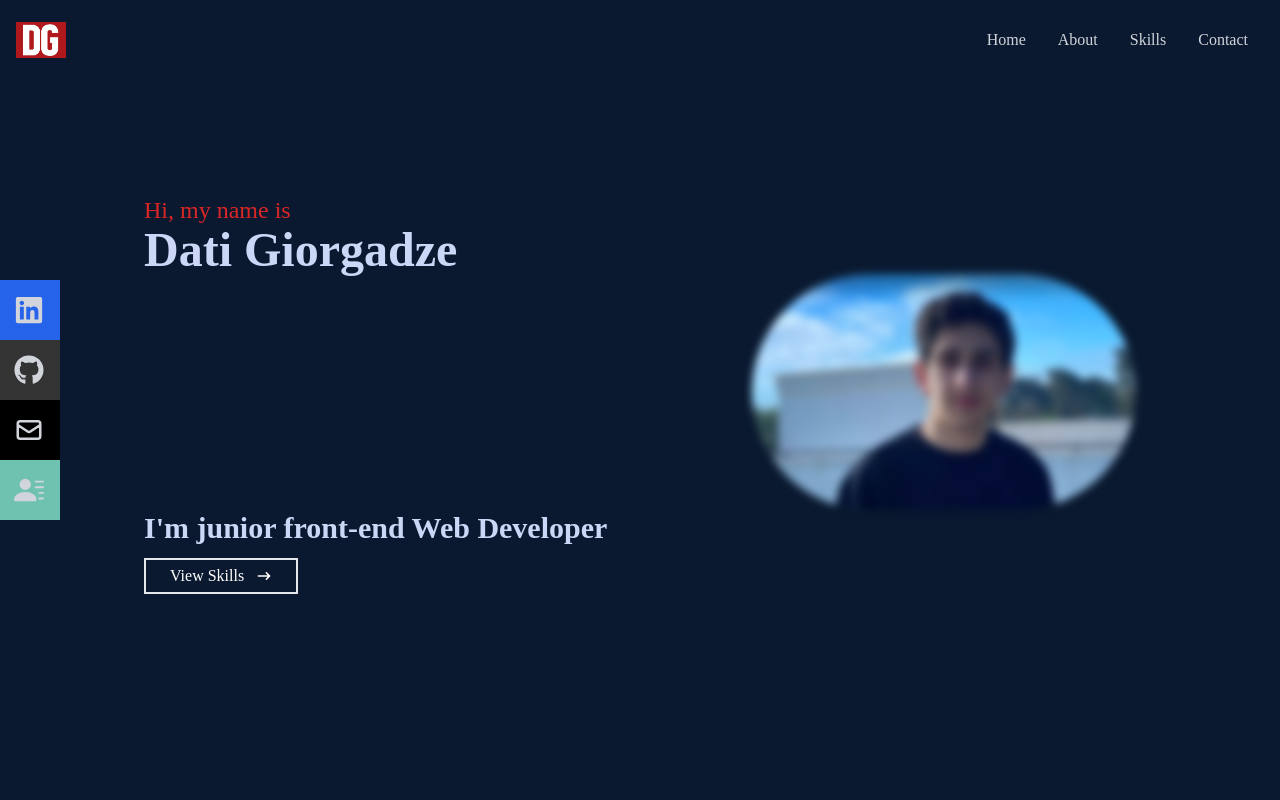
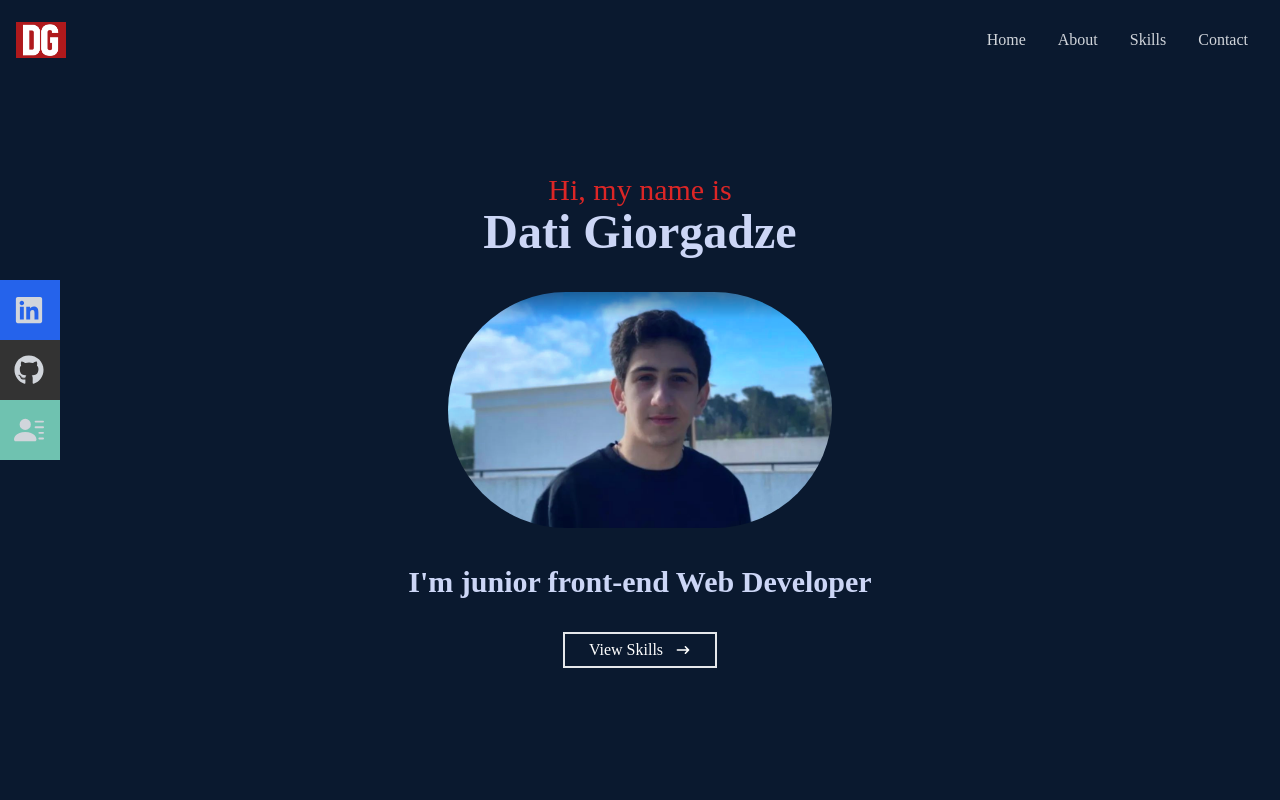
Before and after one commit to giorgadzedaviti/Portfolio, a React (Create React App) app: page / in a window 1280 px wide. Shown: the top 800 px of the page. Built offline with nearby package versions, Linux system fonts and the light colour scheme.

Commit message:
UPDATE: minor changes

```diff
--- a/src/components/About.jsx
+++ b/src/components/About.jsx
@@ -2,7 +2,7 @@ import React from 'react'
 
 const about = () => {
   return (
-    <div name='about' className='w-full h-screen bg-[#0a192f] text-gray-300'>
+    <div name='about' className='items-center justify-center w-full h-screen bg-[#0a192f] text-gray-300'>
       <div className='flex flex-col justify-center items-center w-full h-full'>
         <div className='max-w-[1000px] w-full  grid grid-cols-2 gap-8'>
             <div className='sm:text-right pb-8 pl-4'>
--- a/src/components/Contact.jsx
+++ b/src/components/Contact.jsx
@@ -11,7 +11,7 @@ const Contact = () => {
             <input className='bg-[#ccd6f6] p-2' type="text" placeholder='Name' name='name'/>
             <input className='my-4 p-2 bg-[#ccd6f6]' type="email" placeholder='Email' name='Email'/>
             <textarea className='bg-[#ccd6f6] p-2' name="message"rows="5" placeholder='Message'></textarea>
-            <button className='text-white border-2 hover:bg-red-600 duration-500 px-4 py-3 my-2 mx-auto flex items-center'>Let's Collaborate</button>
+            <button className='text-white border-2 hover:bg-red-600 duration-500 px-4 py-3 my-2 mx-auto flex items-center bg-[#0a192f] mb-0 mt-10'>Let's Collaborate</button>
         </form>
     </div>
   )
--- a/src/components/Home.jsx
+++ b/src/components/Home.jsx
@@ -6,30 +6,23 @@ import {Link} from 'react-scroll'
 
   const Home = () => {
     return (
-    <div name='home' className='w-full h-screen bg-[#0a192f]'>
+      <div name='home' className='  w-full h-screen bg-[#0a192f]'>
 
+        <div className='max-w-[1000px] mx-auto px-1 flex flex-col justify-center h-full  items-center'>
+          <p className= 'mt-20 text-3xl text-red-600'>Hi, my name is</p>
+          <h1 className='mt-0 text-4xl sm:text-5xl font-bold text-[#ccd6f6] '>Dati Giorgadze</h1>
+          <img src={dati123} alt='dati giorgadze' className=' w-96 transition-all duration-500  hover:blur-none  rounded-full mt-9 mb-9'/>
+          <h2 className='items-center flex coltext-4xl sm:text-3xl font-bold text-[#ccd6f6]'>I'm junior front-end Web Developer </h2>
 
-
-      {/*container*/}
-      <div className='max-w-[1000px] mx-auto px-1 flex flex-col justify-center h-full'>
-        <p className= ' text-2xl text-red-600'>Hi, my name is</p>
-        <h1 className='text-4xl sm:text-5xl font-bold text-[#ccd6f6]'>Dati Giorgadze</h1>
-        <img src={dati123} alt='dati giorgadze' className='h-auto  w-96 transition-all duration-500 blur-sm hover:blur-none  rounded-full ml-auto max-w-sm'/>
-        <h2 className='text-4xl sm:text-3xl font-bold text-[#ccd6f6]'>I'm junior front-end Web Developer </h2>
-
-        <div>
-            <button className=' text-white group border-2 px-6 py-1 my-3 flex items-center hover:bg-red-600 hover:border-black object-center'><Link to="skills" smooth={true} duration={500}>View Skills
-
-            </Link>
+          <div className='mt-3'>
+            <button className='mt-5 lg:mb-10 text-white group border-2 px-6 py-1 my-3 flex items-center hover:bg-red-600 hover:border-black object-center'>
+              <Link to="skills" smooth={true} duration={500}>View Skills</Link>
               <span className='group-hover:rotate-90 duration-500'>
                 <HiArrowNarrowRight className='ml-3 hover:'/>
               </span>
             </button>
           </div>
-        <div>
         </div>
-      </div>
-
       </div>
     )
   }
--- a/src/components/Navbar.jsx
+++ b/src/components/Navbar.jsx
@@ -4,6 +4,8 @@ import {HiOutlineMail} from 'react-icons/hi'
 import {BsFillPersonLinesFill} from 'react-icons/bs'
 import DATOO from '../assets/DATOO.png'
 import {Link} from 'react-scroll'
+
+
 
 const Navbar = () => {
     const [nav,setNav] = useState(false)
@@ -17,50 +19,62 @@ const Navbar = () => {
 
 
         {/*menu*/}
+
         <ul className='hidden md:flex'>
             <li>
-            <Link to="home"  smooth={true} durationcat={500}>
+            <Link to="home"  smooth={true} durationcat={600}>
                 Home
             </Link>
             </li>
             <li>
-                <Link to="about" smooth={true} duration={500}>
+                <Link to="about" smooth={true} duration={600}>
                 About
             </Link>
             </li>
             <li>
-            <Link to="skills" smooth={true} duration={500}>
+            <Link to="skills" smooth={true} duration={600}>
                 Skills
             </Link>
             </li>
             <li>
-            <Link to="contact" smooth={true} duration={500}>
+            <Link to="contact" smooth={true} duration={600}>
                 Contact
             </Link>
             </li>
         </ul>
 
+        <div onClick={handleClick} className='md:hidden z-10'>
+        {!nav ? <FaBars /> : <FaTimes />}
+      </div>
 
-
-        {/*mobile menu*/}
-        <ul className={!nav? 'hidden' : 'absolute top-0 left-0 w-full h-screen bg-[#0a192f] flex flex-col justify-center items-center'}>
+      {/* Mobile menu */}
+      <ul
+        className={
+          !nav
+            ? 'hidden'
+            : 'absolute top-0 left-0 w-full h-screen bg-[#0a192f] flex flex-col justify-center items-center'
+        }
+      >
         <li className='py-6 text-4xl'>
-            <Link onClick={handleClick}  to="home" smooth={true} duration={500}>
+          <Link onClick={handleClick} to='home' smooth={true} duration={500}>
             Home
           </Link>
         </li>
         <li className='py-6 text-4xl'>
-            <Link onClick={handleClick}  to="about" smooth={true} duration={500}>
+          {' '}
+          <Link onClick={handleClick} to='about' smooth={true} duration={500}>
             About
           </Link>
         </li>
-            <li onClick={handleClick}  className='py-6 text-4xl'>
-            <Link to="skills" smooth={true} duration={500}>
+        <li className='py-6 text-4xl'>
+          {' '}
+          <Link onClick={handleClick} to='skills' smooth={true} duration={500}>
             Skills
           </Link>
         </li>
-            <li onClick={handleClick}  className='py-6 text-4xl'>
-            <Link to="contact" smooth={true} duration={500}>
+        <li className='py-6 text-4xl'>
+          {' '}
+          <Link onClick={handleClick} to='contact' smooth={true} duration={500}>
             Contact
           </Link>
         </li>
@@ -83,12 +97,7 @@ const Navbar = () => {
                         Github <FaGithub size={30}/>
                     </a>
                 </li>
-                <li className='w-[160px] h-[60px] flex justify-between items-center ml-[-100px] hover:ml-[-10px] duration-500 bg-black'>
-                    <a className='flex justify-between items-center w-full text-gray-300'
-                     href="https://mail.google.com/mail/u/0/#inbox?compose=GTvVlcSPFqxDNxXBBHlccLFbRXzVqnvkTZgcnBmNqrBRqwJnFkBJRblghtvhphrntLPgGKlZqLwJD" >
-                        Email <HiOutlineMail size={30}/>
-                    </a>
-                </li>
+
                 <li className='w-[160px] h-[60px] flex justify-between items-center ml-[-100px] hover:ml-[-10px] duration-500 bg-[#6fc2b0]'>
                     <a className='flex justify-between items-center w-full text-gray-300'
                      href="https://docs.google.com/document/d/1rYMIAsMj4WEY3n03CW8yQ0UpOvMeUvCk-_VmInoHvsQ/edit?usp=share_link" >
```
Lines whose indentation alone changed are shown as unchanged.
